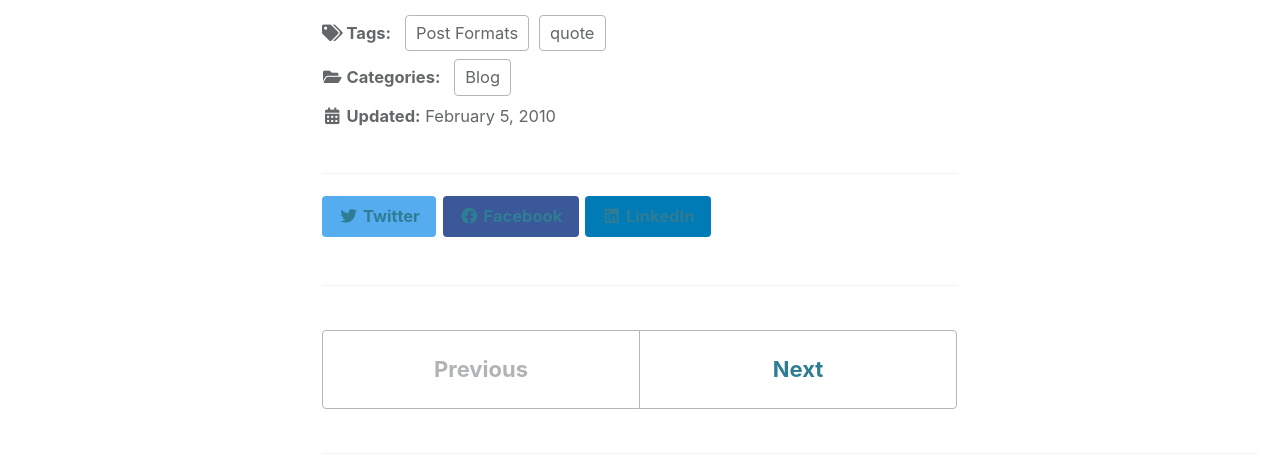
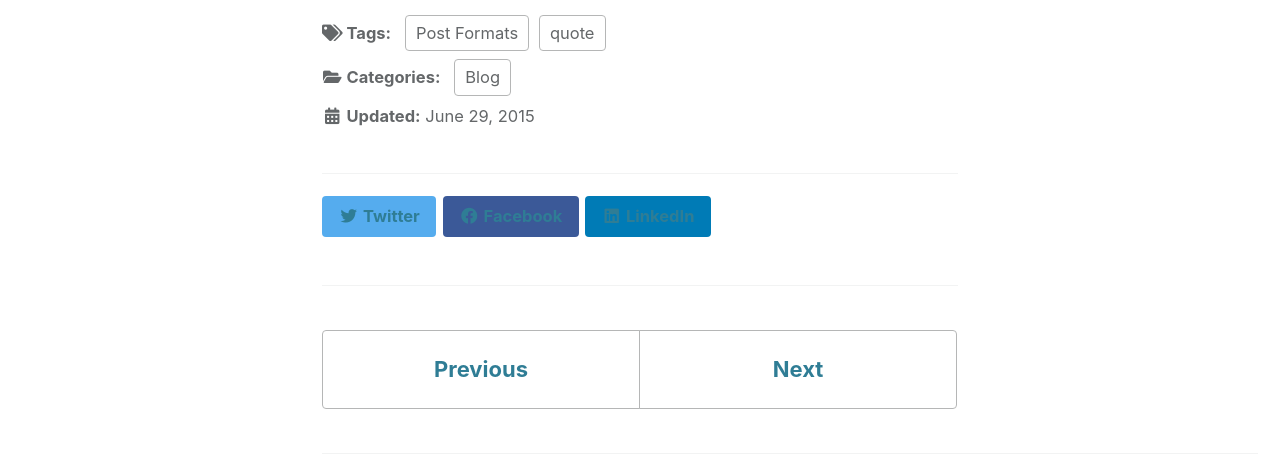
Before and after one commit to anantjoshi97/website, a Jekyll site: the page built from _posts/2010-02-05-post-quote.md, in a window 1280 px wide. Shown: the part 450-916 px from the top of the page. Built offline with Jekyll 4.4.1, drawn with Linux system fonts in a browser that asks for light colours; cached includes are drawn as plain includes.

Commit message:
Updated date

```diff
--- a/_posts/2010-02-05-post-quote.md
+++ b/_posts/2010-02-05-post-quote.md
@@ -1,5 +1,6 @@
 ---
 title: "Post: Quote"
+date:   2015-06-29 10:00:55 +0530
 categories:
   - Blog
 tags:
```
